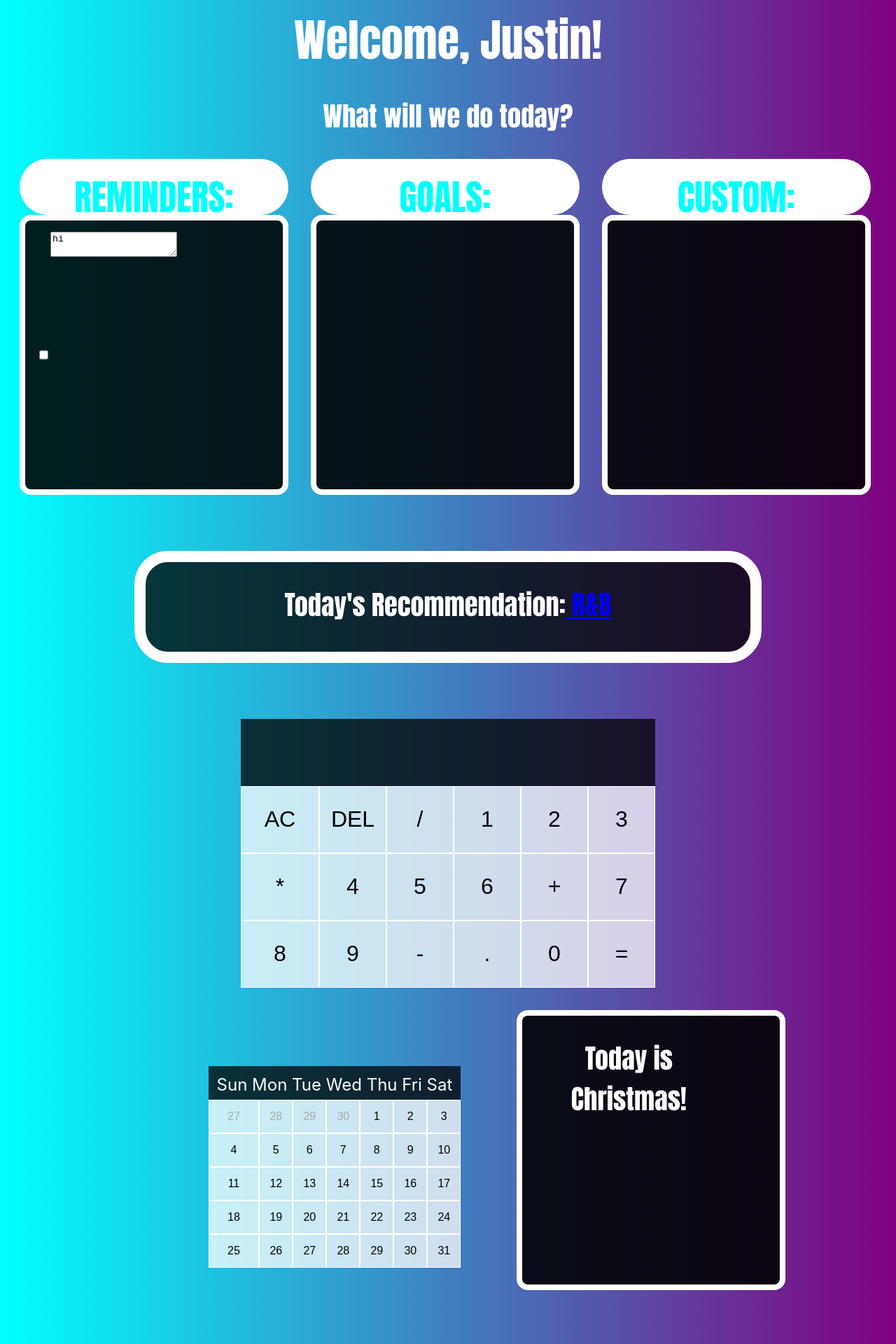
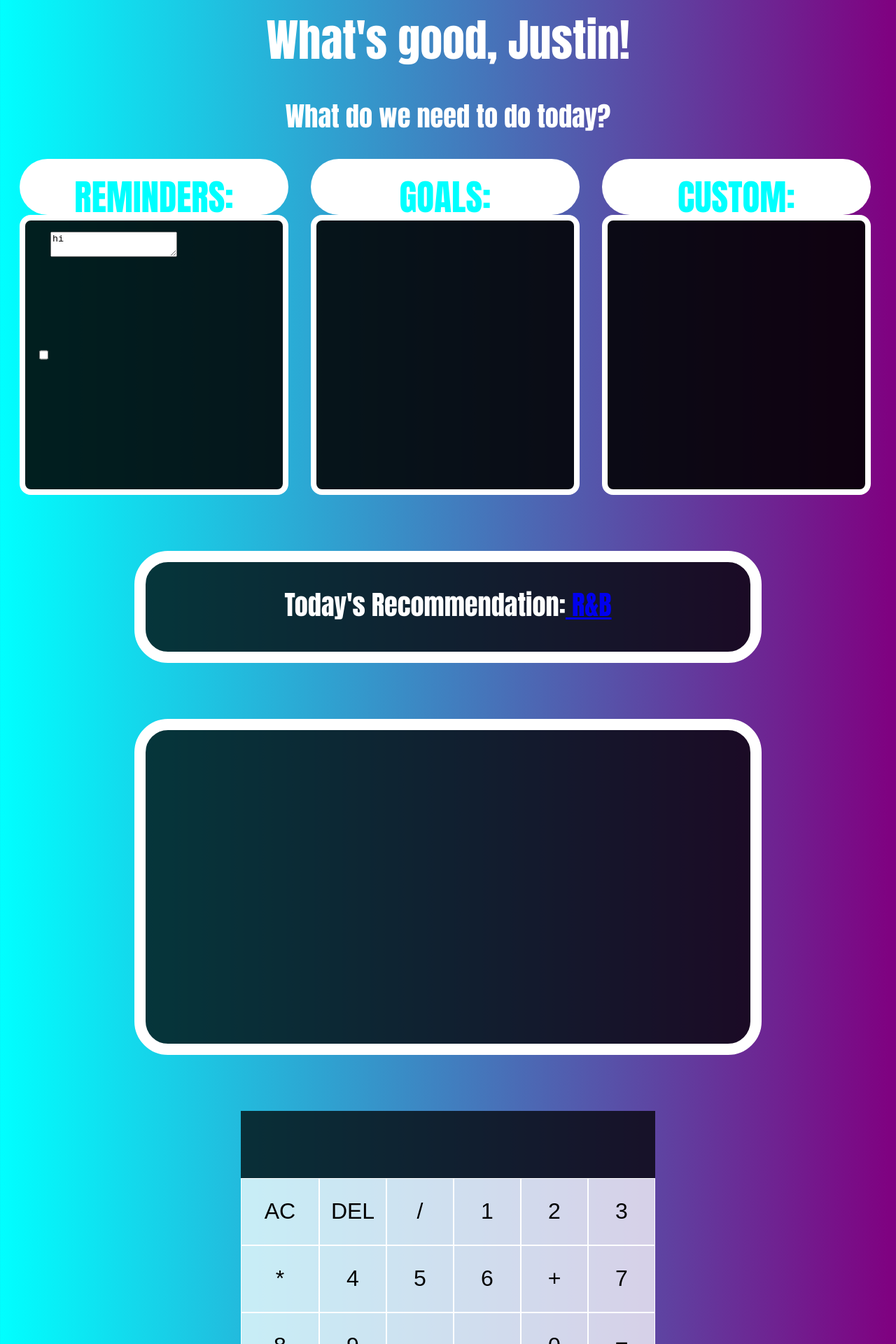
Before and after one commit to JKNguyen13/MyWebsite, a React (Create React App) app in the folder website-project/: page / in a window 1280 px wide. Shown: the part 100-2020 px from the top of the page at 70% size. Built offline with nearby package versions, Linux system fonts and the light colour scheme.

Commit message:
Added a Doodle Box and Text Centering (11/28/22)

```diff
--- a/website-project/src/App.js
+++ b/website-project/src/App.js
@@ -3,7 +3,7 @@ import logo from './logo.svg';
 import { useReducer } from "react"
 import './styles.css';
 import Clock from "./components/Clock"
-
+import Doodle from './components/Doodle';
 
 const ACTIONS = {
   ADD_DIGIT: 'add-digit',
@@ -21,13 +21,15 @@ function reducer(state, {type, payload}){
 }
 
 const ownerName = ["Justin"]
+const greetings = ["Welcome, ","Hey, ", "What's up, ", "What's good, "]
+const greetingsFollowUp = ["What's in store for us today?", "What's waiting for us today?", "What will we do today?", "What do we need to do today?"]
 const dailyRecLink = ["https://www.youtube.com/watch?v=sBspSJWRT2E&ab_channel=QueenOfficial","https://www.youtube.com/watch?v=kTJczUoc26U&ab_channel=TheKidLAROIVEVO","https://www.youtube.com/watch?v=Tc0tLGWIqxA&ab_channel=PostMaloneVEVO","https://www.youtube.com/watch?v=Brm1ribq7WU&ab_channel=NIKI-Topic"]
 const randomGenre = [" Rock", " Pop", " Hip hop", " R&B"]
 const yes = ["'Don't look back.'", "'You are not a mistake.'", "'You are amazing.'", "'Follow your dreams'"]
 const randNum = Math.floor(Math.random() * 4)
 const texts = ["hi"]
 const specialDay = ["National Donut Day", "Valentine's Day", "National Bestfriend Day", "Christmas"]
-const dayDetails = ["Celebrated in the United States and in some other countries, National Donut Day is on the first Friday of June of each year, succeeding the doughnut event created by The Salvation Army in Chicago in 1938 to honor those of their members who served doughnuts to soldiers during World War I."]
+const dayDetails = ["Celebrated in the United States and in some other countries, National Donut Day is on the first Friday of June of each year, succeeding the doughnut event created by The Salvation Army in Chicago in 1938 to honor those of their members who served doughnuts to soldiers during World War I.", "It originated as a Christian feast day honoring one or two early Christian martyrs named Saint Valentine and, through later folk traditions, has become a significant cultural, religious, and commercial celebration of romance and love in many regions of the world.", "As most national days start, the US Congress declared there be a National Best Friends Day all the way back in 1935. It was chosen as June 8 since it's a relatively nice weather day everywhere in the country.", "Christmas is an annual festival commemorating the birth of Jesus Christ, observed primarily on December 25 as a religious and cultural celebration among billions of people around the world."]
 
 function App() {
 
@@ -44,8 +46,8 @@ function App() {
           <img src={logo} className="App-logo" alt="logo" />
         </div>
 
-        <div className = "welcomeText">Welcome, {ownerName}!</div>
-        <div className="followUpText">What will we do today?</div>
+        <div className = "welcomeText">{greetings[randNum]}{ownerName}!</div>
+        <div className="followUpText">{greetingsFollowUp[randNum]}</div>
 
         <div class="reminders">REMINDERS:</div>
         <div className="goals">GOALS:</div>
@@ -75,6 +77,8 @@ function App() {
 
         </div>
 
+        <Doodle></Doodle>
+
         <div className="calculator-grid">
           <div className="output">
             <div className="previous-operand">{previousOperand} {operation} </div>
@@ -100,6 +104,8 @@ function App() {
           <button className="span-two">=</button>
 
         </div>
+
+        <Clock></Clock>
 
         <div className = "calendar">
           <div className ="dates">Sun Mon Tue Wed Thu Fri Sat</div>
@@ -140,20 +146,16 @@ function App() {
           <button>31</button>
         </div>
 
+
+
         <div className="todayIs">
-          <div className="text">Today is {specialDay[randNum]}!</div>
-          <div className="dayDetails">{dayDetails[randNum]}</div>
+          <div className="text">Today is {specialDay[randNum]}!
+          <div className="dayDetails">{dayDetails[randNum]}</div></div>
         </div>
 
         <div className = "quotesBox">
         <div className = "quotes">{yes[randNum]}</div>
         </div>
-
-
-
-
-
-       <Clock></Clock>
 
         <div className="weather">
           <img src="https://cdn-icons-png.flaticon.com/512/1555/1555512.png" className="weatherIcon"></img>
--- /dev/null
+++ b/website-project/src/components/Doodle.js
@@ -0,0 +1,10 @@
+import React, {useEffect, useState} from 'react'
+import './DoodleStyle.css';
+
+function Doodle() {
+    return(
+    <div className = "doodleBox"></div>
+    )
+}
+
+export default Doodle
--- /dev/null
+++ b/website-project/src/components/DoodleStyle.css
@@ -0,0 +1,14 @@
+.doodleBox{
+    position:relative;
+    top: 50%;
+    left:0;
+    right:0;
+    margin:5rem auto;
+    width: 70%;
+    height: 30rem;
+    background-color: rgba(0,0,0,.75);
+    border: solid;
+    border-width: 1rem;
+    border-color: white;
+    border-radius: 3rem;
+}
--- a/website-project/src/styles.css
+++ b/website-project/src/styles.css
@@ -30,8 +30,7 @@ background: linear-gradient(to left, purple, cyan);
     font-family:Impact, Haettenschweiler, 'Arial Narrow Bold', sans-serif;
     margin: 2rem;
     color: white;
-    top: 50%;
-    left: 50%;
+
 }
 
 .followUpText{
@@ -40,8 +39,7 @@ background: linear-gradient(to left, purple, cyan);
     font-family:Impact, Haettenschweiler, 'Arial Narrow Bold', sans-serif;
     margin: 2rem;
     color: white;
-    top: 50%;
-    left: 50%;
+
 }
 
 .dailyRec{
@@ -65,8 +63,7 @@ background: linear-gradient(to left, purple, cyan);
     font-family:Impact, Haettenschweiler, 'Arial Narrow Bold', sans-serif;
     margin: 2rem;
     color: white;
-    top: 50%;
-    left: 50%;
+
 }
 
 .calculator-grid{
@@ -145,8 +142,8 @@ background: linear-gradient(to left, purple, cyan);
     font-size: 1.5rem;
     display: flex;
     flex-direction: column;
-    align-items: flex-end;
-    justify-content: space-around;
+    align-items: center;
+    justify-content: center;
     padding: .75rem;
     word-wrap: break-word;
     word-break: break-all;
@@ -166,7 +163,7 @@ background: linear-gradient(to left, purple, cyan);
 }
 
 .todayIs{
-    justify-content: flex;
+    justify-content: center;
     display:flex;
     width: 30%;
     height: 400px;
@@ -185,19 +182,15 @@ background: linear-gradient(to left, purple, cyan);
     font-family:Impact, Haettenschweiler, 'Arial Narrow Bold', sans-serif;
     margin: 2rem;
     color: white;
-    top: 50%;
-    left: 50%;
-    float:left;
 }
 
-.todayIs .dayDetails{
-    text-align:start;
-    font-size: 1vw;
+.todayIs .text .dayDetails{
+    text-align:center;
+    font-size: 1.5vw;
     font-family:Impact, Haettenschweiler, 'Arial Narrow Bold', sans-serif;
-    margin: 2rem;
+    margin: 1rem;
     color: white;
-    top: 50%;
-    left: 50%;
+
 }
 
 .reminders{
```
